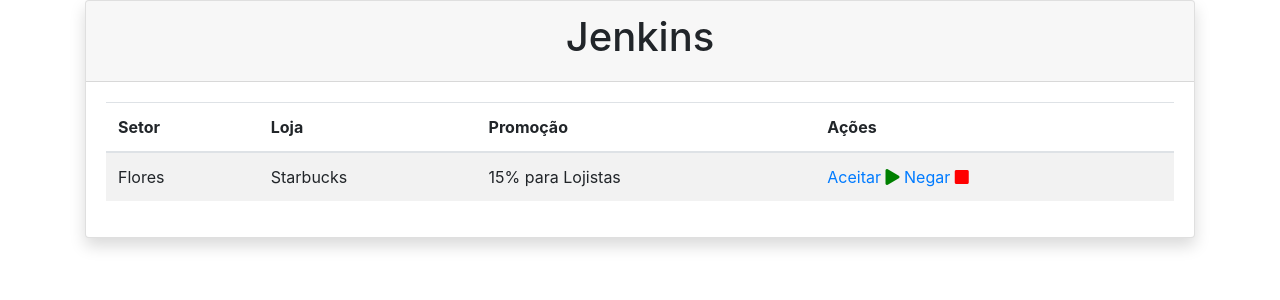
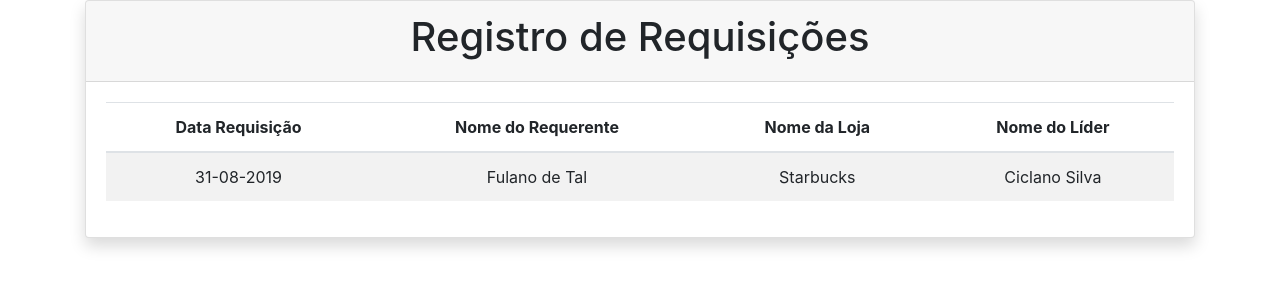
Before and after one commit to FernandoSLuz/olivetti-flask, a Flask app: page /registers in a window 1280 px wide. Shown: the top 300 px of the page. Run offline with Flask 2, Linux system fonts and the light colour scheme; some libraries are stand-ins or nearby versions.

Commit message:
Templates HTML

```diff
--- a/templates/registers.html
+++ b/templates/registers.html
@@ -3,31 +3,24 @@
 {% block content %}
 <div class="card shadow">
   <div class="card-header">
-    <h1 align="center">Jenkins</h1>
+    <h1 align="center">Registro de Requisições</h1>
   </div>
   <div class="card-body">
-    <table class="table table-striped">
-      <thead>
+    <table class="table table-striped" align="center">
+      <thead align="center">
         <tr>
-          <th>Setor</th>
-          <th>Loja</th>
-          <th>Promoção</th>
-          <th>Ações</th>
+          <th>Data Requisição</th>
+          <th>Nome do Requerente</th>
+          <th>Nome da Loja</th>
+          <th>Nome do Líder</th>
         </tr>
       </thead>
       <tbody>
         <tr>
-          <td>Flores</td>
-          <td>Starbucks</td>
-          <td>15% para Lojistas</td>
-          <td>
-            <a href=""> Aceitar
-              <i style="color: green" class="fas fa-play"></i>
-            </a>
-            <a href=""> Negar
-              <i style="color: red" class="fas fa-stop"></i>
-            </a>
-          </td>
+          <td align="center">31-08-2019</td>
+          <td align="center">Fulano de Tal</td>
+          <td align="center">Starbucks</td>
+          <td align="center">Ciclano Silva</td>
         </tr>
       </tbody>
     </table>
```
Also changed, not shown: templates/update.html (+7 -3 lines).
